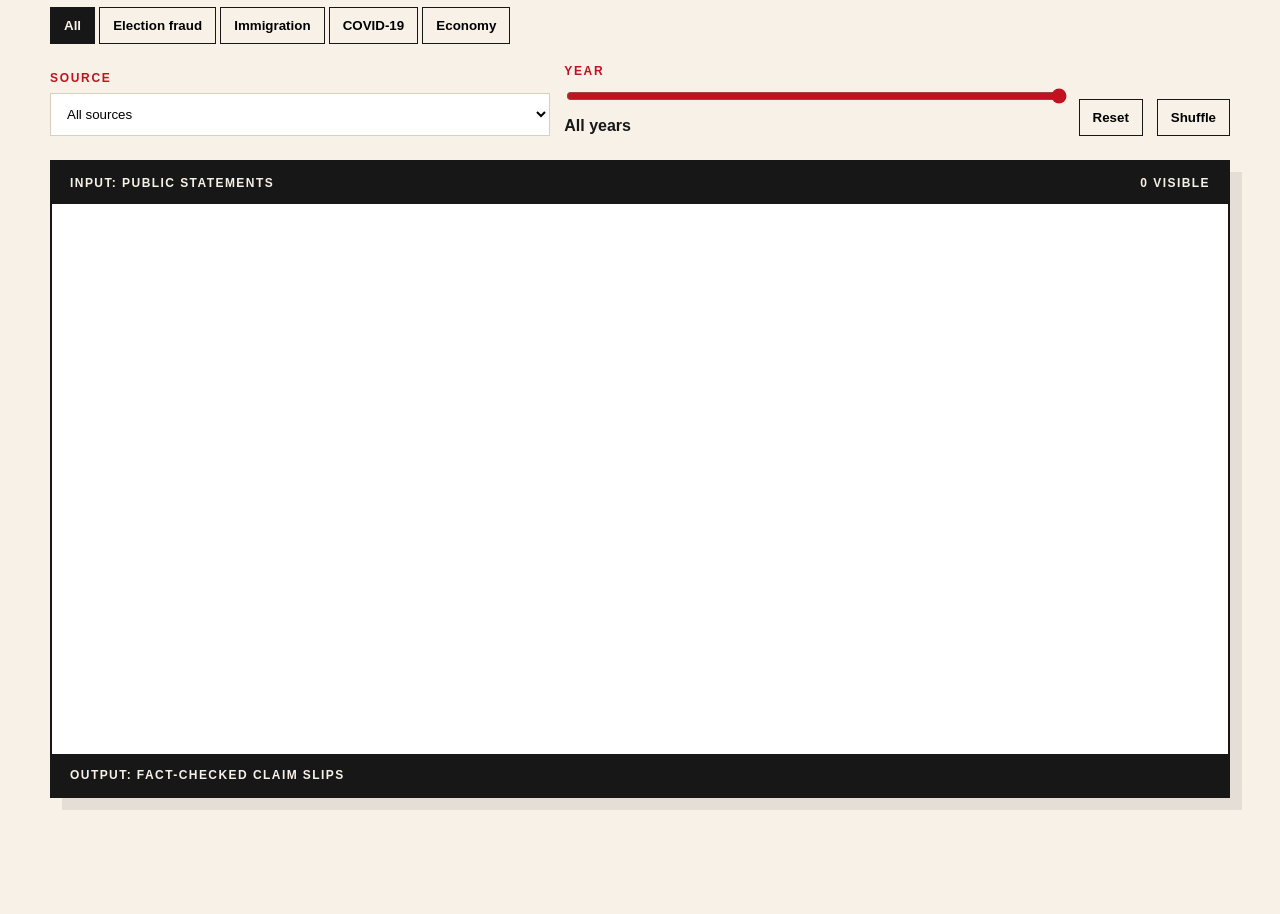
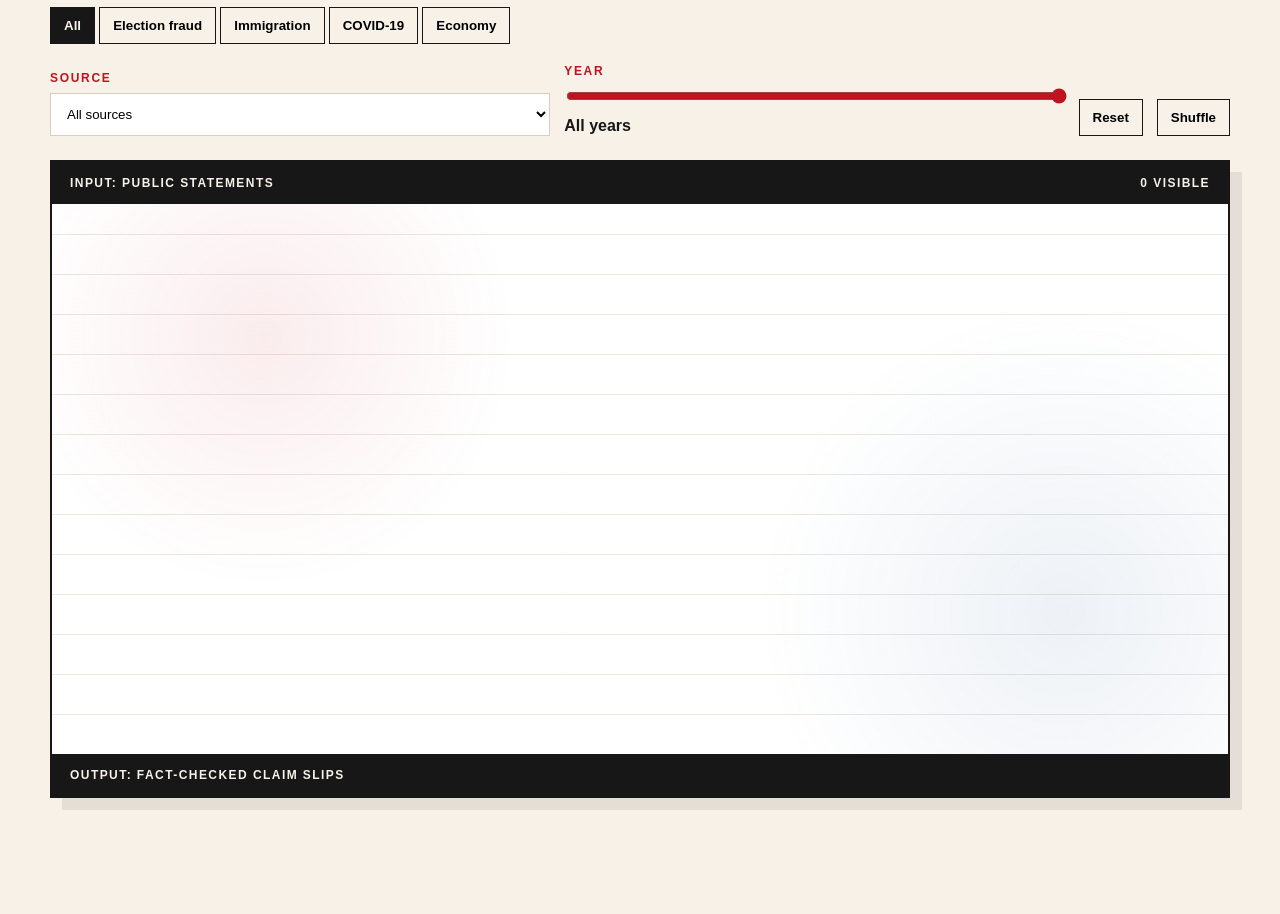
Before and after one commit to malazeny/Claim-Stage, a Flask app: page / in a window 1280 px wide. Shown: the part 4101-5015 px from the top of the page. Run offline with Flask 3, Linux system fonts and the light colour scheme.

Commit message:
machine styling

```diff
--- a/Static/style.css
+++ b/Static/style.css
@@ -321,7 +321,10 @@ h1{
     position: relative;
     height: 550px;
     overflow: hidden;
-}
+    background:
+    radial-gradient(circle at 18% 24%, rgba(193,18,31,0.08), transparent 24%),
+    radial-gradient(circle at 86% 74%, rgba(29,78,137,0.08), transparent 28%),
+    repeating-linear-gradient(0deg, transparent 0 39px, rgba(216,207,195,0.5) 39px 40px);
 
 .machine-slip{
     position: absolute;
```
